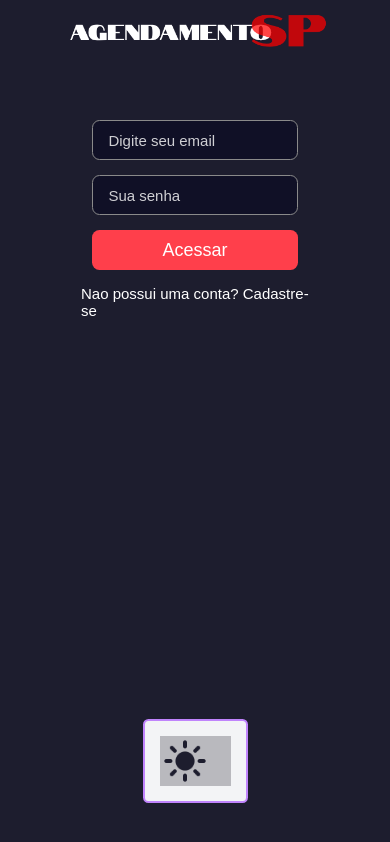
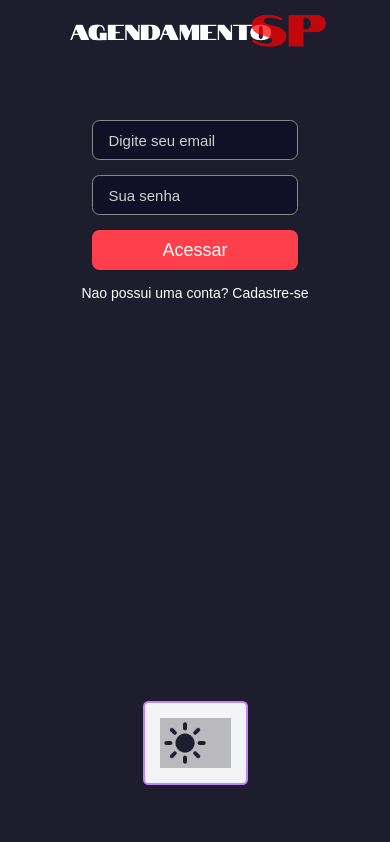
Before and after one commit to abruno36/AgendamentoFrontend, a Next.js app: page / in a window 390 px wide. Shown: the top 842 px of the page. Built offline with nearby package versions, Linux system fonts and the light colour scheme.

Commit message:
Atualizações - alinhamento texto - 20022052

```diff
--- a/styles/home.module.scss
+++ b/styles/home.module.scss
@@ -51,4 +51,15 @@
         width: 70%;
         justify-content: center;
     }
+    .text {
+        font-size: 14px;
+    }
 }
+
+@media (max-width: 360px) {
+    .text {
+        justify-content: center;
+        align-items: center;
+        margin-left: 30px;
+    }
+}
```
